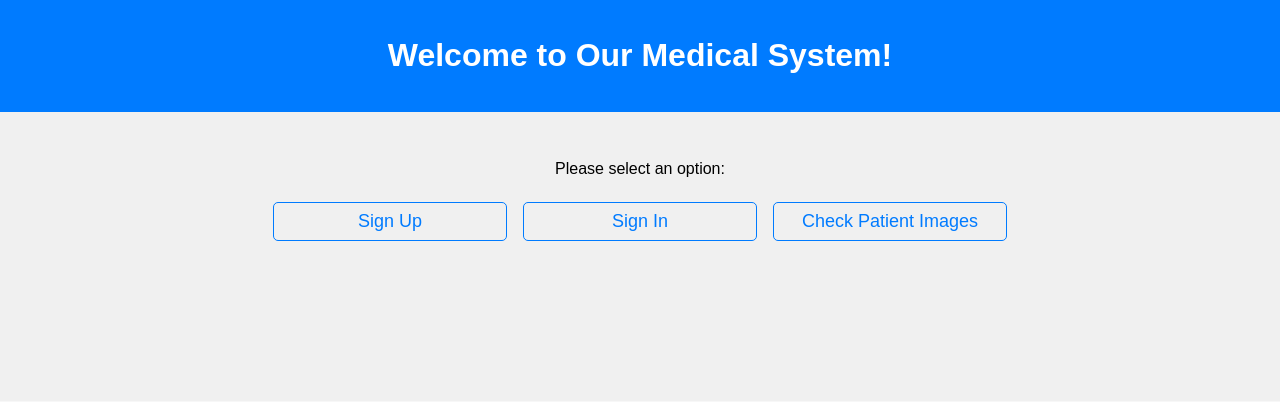
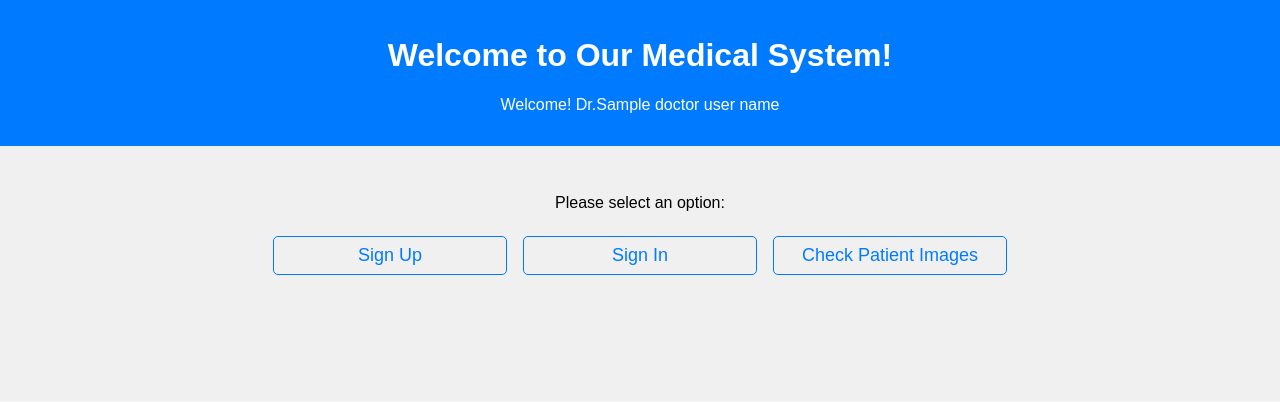
Before and after one commit to boyskier/pharyngitis, a Flask app: template templates/index.html in a window 1280 px wide. Shown: the top 402 px of the page. Run offline with Flask 3, Linux system fonts and the light colour scheme; the template is opened without the code that fills it: most values are stand-ins (such as "Sample title", 1, 10 or a date in 2020); parts of the project's set-up code (start-up, migrations or seed data) failed here and were passed over.

Commit message:
로그인을 한 상태인 경우 doctor_user_name를 화면애 보여줌

```diff
--- a/main.py
+++ b/main.py
@@ -15,10 +15,6 @@ db_config = {
     'database': os.getenv('DB_DATABASE')
 }
 
-# tf model
-# pharyngitis_model = tf.keras.models.load_model("pharyngitis_model.h5")
-# otoscope_model = tf.keras.models.load_model("otoscope_model.h5")
-
 pharyngitis_model = torch.load("google_vit-base-patch16-224_model.pth", map_location=torch.device('cpu'))
 
 
@@ -34,9 +30,6 @@ def process_image(uploaded_file, model, image_size):
     output = model(image)
 
     probability = float(model.prob_func(output))
-    # print(probability)
-    # print(type(probability))
-    # Go back to the start of the byte stream to read the image data
     byte_stream.seek(0)
     image_data = byte_stream.read()
 
@@ -50,7 +43,7 @@ app.config['SECRET_KEY'] = secret_key
 
 @app.route('/')  # endopint는 함수명인 main_page가 됨.
 def main_page():
-    return render_template('index.html')
+    return render_template('index.html', doctor_user_name=session.get('doctor_user_name'))
 
 
 @app.route('/signup', methods=['POST'])  # 회원가입 페이지
@@ -194,7 +187,7 @@ def check_patients_page():
     if 'doctor_user_name' not in session:  # 의사 정보가 세션에 없으면
         return redirect(url_for('doctor_signin_page'))  # 로그인 페이지로 리다이렉트
 
-    return render_template('select_patients.html')
+    return render_template('select_patients.html', doctor_user_name=session.get('doctor_user_name'))
 
 
 @app.route('/check_patients', methods=['POST'])
--- a/templates/index.html
+++ b/templates/index.html
@@ -75,8 +75,12 @@
 </head>
 <body>
     <header>
-        <h1>Welcome to Our Medical System!</h1>
+    <h1>Welcome to Our Medical System!</h1>
+    {% if doctor_user_name %}
+        <p>Welcome! Dr.{{ doctor_user_name }}</p>
+    {% endif %}
     </header>
+
     <div class="container">
         <p>Please select an option:</p>
         <div class="options-container">
--- a/templates/select_patients.html
+++ b/templates/select_patients.html
@@ -84,6 +84,7 @@
 <body>
     <div class="select-form">
         <h1>Check Patients</h1>
+        <p>Welcome! Dr.{{ doctor_user_name }}</p>
         <form action="/check_patients" method="post">
             <label for="patient_id">Patient ID:</label>
             <input type="text" id="patient_id" name="patient_id" required><br>
```
